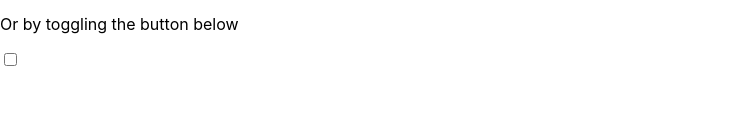
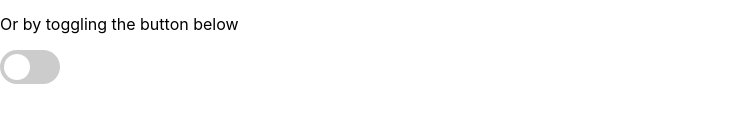
Before and after one commit to hwanggu-corgi/mini-projects, a React (Create React App) app in the folder dark-mode/: page / in a window 1280 px wide. Shown: the part 160-300 px from the top of the page, without its empty margins (0-754 px from the left). Built offline with nearby package versions, Linux system fonts and the light colour scheme.

Commit message:
feat: Add progress #10 'dark mode'

```diff
--- a/dark-mode/src/App.css
+++ /dev/null
@@ -1,38 +0,0 @@
-.App {
-  text-align: center;
-}
-
-.App-logo {
-  height: 40vmin;
-  pointer-events: none;
-}
-
-@media (prefers-reduced-motion: no-preference) {
-  .App-logo {
-    animation: App-logo-spin infinite 20s linear;
-  }
-}
-
-.App-header {
-  background-color: #282c34;
-  min-height: 100vh;
-  display: flex;
-  flex-direction: column;
-  align-items: center;
-  justify-content: center;
-  font-size: calc(10px + 2vmin);
-  color: white;
-}
-
-.App-link {
-  color: #61dafb;
-}
-
-@keyframes App-logo-spin {
-  from {
-    transform: rotate(0deg);
-  }
-  to {
-    transform: rotate(360deg);
-  }
-}
--- a/dark-mode/src/App.js
+++ b/dark-mode/src/App.js
@@ -1,4 +1,6 @@
-import './App.css';
+import './App.scss';
+
+import DarkModeButton from './components/darkModeButton';
 
 function App() {
   return (
@@ -10,10 +12,7 @@ function App() {
           <li>Mac: https://css-tricks.com/a-complete-guide-to-dark-mode-on-the-web/</li>
       </ul>
       <p>Or by toggling the button below</p>
-      <label className="switch">
-          <input type="checkbox"/>
-          <span className="slider round"></span>
-      </label>
+      <DarkModeButton/>
     </main>
   );
 }
--- a/dark-mode/src/components/darkModeButton/index.js
+++ b/dark-mode/src/components/darkModeButton/index.js
@@ -1,22 +1,13 @@
-import './App.css';
+import './style.scss';
 import { Component } from 'react';
 
 class DarkModeButton extends Component {
     render() {
         return (
-            <main>
-            <h1>Dark mode</h1>
-            <p>Dark mode can be set by changing to dark mode on Windows/Mac</p>
-            <ul>
-                <li>Windows: https://www.pcmag.com/how-to/how-to-enable-dark-mode-in-windows-10</li>
-                <li>Mac: https://css-tricks.com/a-complete-guide-to-dark-mode-on-the-web/</li>
-            </ul>
-            <p>Or by toggling the button below</p>
             <label className="switch">
                 <input type="checkbox"/>
                 <span className="slider round"></span>
             </label>
-            </main>
         );
     }
 }
--- /dev/null
+++ b/dark-mode/src/components/darkModeButton/style.scss
@@ -0,0 +1,63 @@
+
+/* The switch - the box around the slider */
+.switch {
+    position: relative;
+    display: inline-block;
+    width: 60px;
+    height: 34px;
+}
+
+/* Hide default HTML checkbox */
+.switch input {
+    opacity: 0;
+    width: 0;
+    height: 0;
+}
+
+/* The slider */
+.slider {
+    position: absolute;
+    cursor: pointer;
+    top: 0;
+    left: 0;
+    right: 0;
+    bottom: 0;
+    background-color: #ccc;
+    -webkit-transition: .4s;
+    transition: .4s;
+}
+
+.slider:before {
+    position: absolute;
+    content: "";
+    height: 26px;
+    width: 26px;
+    left: 4px;
+    bottom: 4px;
+    background-color: white;
+    -webkit-transition: .4s;
+    transition: .4s;
+}
+
+input:checked + .slider {
+    background-color: #2196F3;
+}
+
+input:focus + .slider {
+    box-shadow: 0 0 1px #2196F3;
+}
+
+input:checked + .slider:before {
+    -webkit-transform: translateX(26px);
+    -ms-transform: translateX(26px);
+    transform: translateX(26px);
+}
+
+/* Rounded sliders */
+.slider.round {
+    border-radius: 34px;
+}
+
+.slider.round:before {
+    border-radius: 50%;
+}
```
Also changed, not shown: dark-mode/src/App.scss (added), 2 other files (tests, documents, lock files or other folders).
